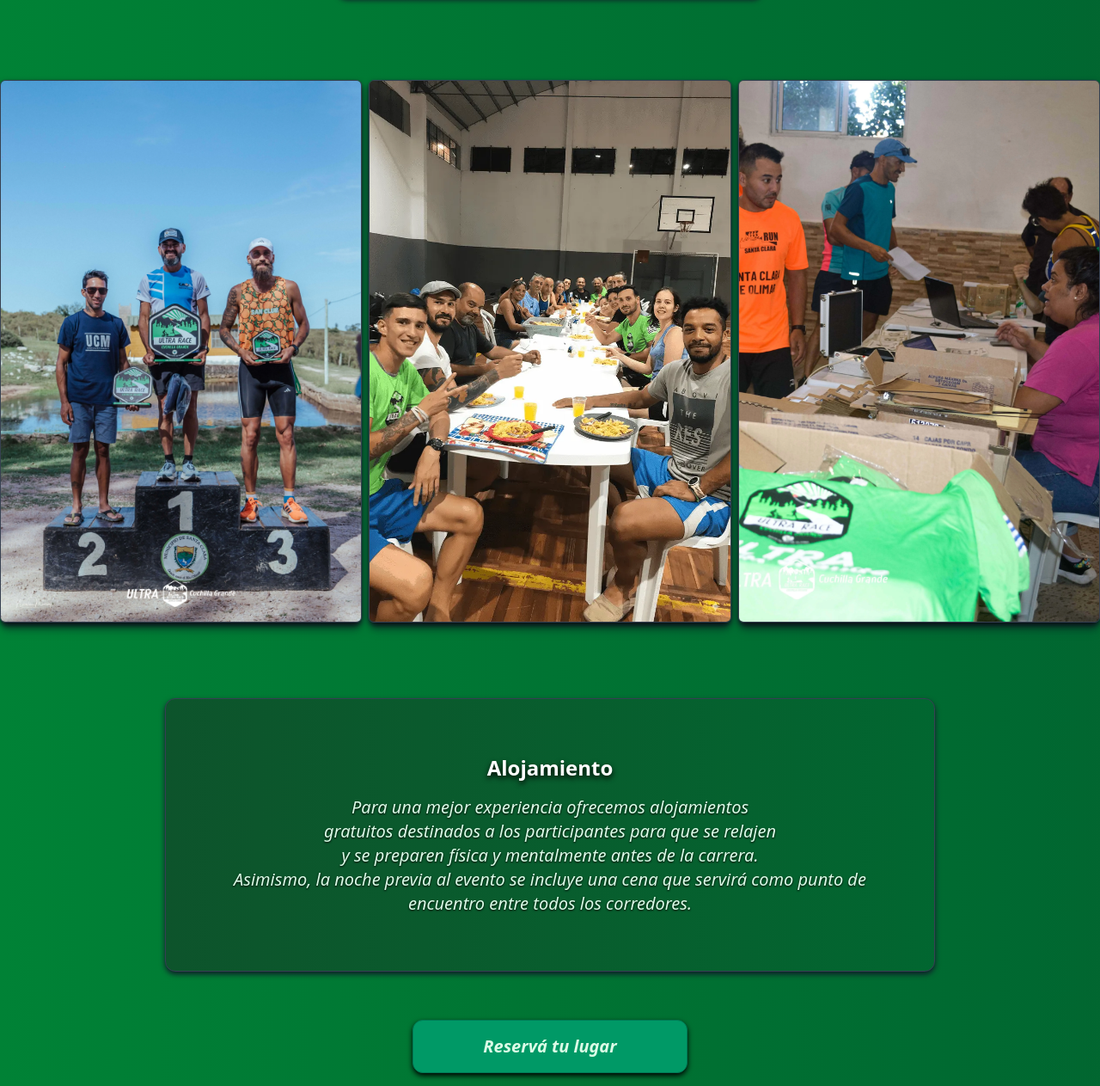
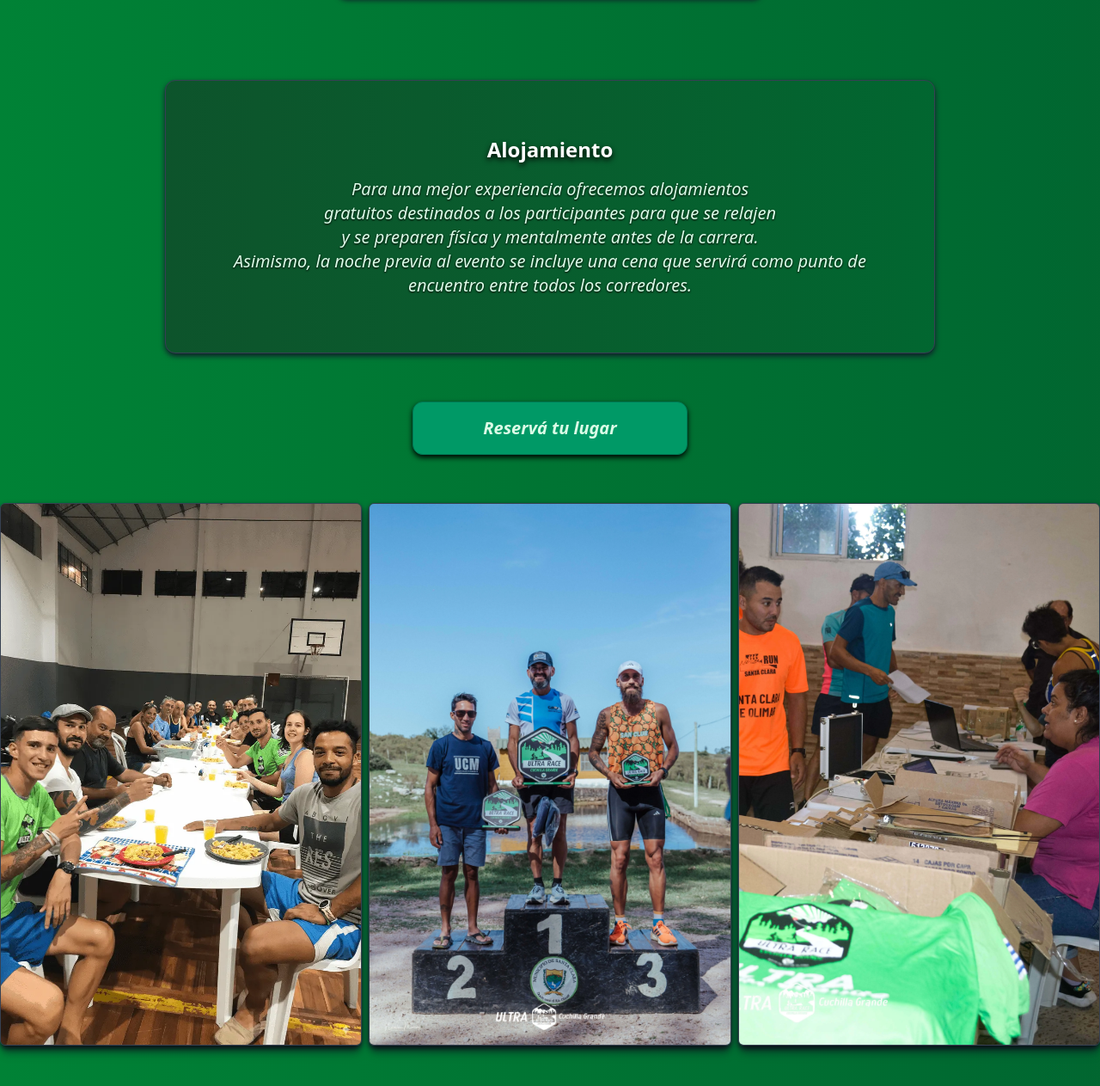
Before and after one commit to BrunoRealan/Ultra-Cuchilla-Grande, a website: page index.html in a window 1280 px wide. Shown: the part 3137-4400 px from the top of the page at 86% size. Drawn offline with nearby package versions, Linux system fonts and the light colour scheme.

Commit message:
Fix (index Sections ubications)

```diff
--- a/index.html
+++ b/index.html
@@ -257,21 +257,6 @@
         </ul>
       </div>
     </section>
-    <section class="container-fluid">
-      <div class="splide third-carousel drop-shadow-md drop-shadow-gray-900" role="group"
-        aria-label="Carrusel de imagenes de la premiación, entrega de kits y alojamiento">
-        <div class="splide__track">
-          <ul class="splide__list">
-            <li class="splide__slide"><img src="src/resources/services-pics/foto_premiacion.webp" loading="lazy"
-                alt="Imagen de premiación"></li>
-            <li class="splide__slide"><img src="src/resources/services-pics/foto_cena.webp" loading="lazy"
-                alt="Imagen de cena"></li>
-            <li class="splide__slide"><img src="src/resources/services-pics/foto_entrega_kit.webp" loading="lazy"
-                alt="Imagen de entrega de kit"></li>
-          </ul>
-        </div>
-      </div>
-    </section>
     <section id="alojamiento" class="scroll-mt-24">
       <div
         class="flex flex-col p-8 mx-3 my-6 text-lg text-center text-green-100 border border-gray-700 drop-shadow-gray-900 drop-shadow-md md:m-16 md:mb-10 md:p-10 lg:mt-18 lg:mb-12 lg:mx-48 lg:p-16 lg:text-xl text-balance bg-gradient-to-l from-green-800 to-green-900 rounded-xl">
@@ -289,6 +274,21 @@
           class="w-full max-w-xs px-6 py-4 text-lg italic font-bold text-center text-green-100 transition border bg-emerald-600 border-emerald-700 drop-shadow-md drop-shadow-black md:text-xl lg:px-4 rounded-xl hover:bg-green-500 hover:scale-110 hover:drop-shadow-lg hover:drop-shadow-green-400/60 hover:text-white">
           Reservá tu lugar
         </a>
+      </div>
+    </section>
+    <section class="container-fluid">
+      <div class="splide third-carousel drop-shadow-md drop-shadow-gray-900" role="group"
+        aria-label="Carrusel de imagenes de la premiación, entrega de kits y alojamiento">
+        <div class="splide__track">
+          <ul class="splide__list">
+            <li class="splide__slide"><img src="src/resources/services-pics/foto_cena.webp" loading="eager"
+                alt="Imagen de cena"></li>
+            <li class="splide__slide"><img src="src/resources/services-pics/foto_premiacion.webp" loading="eager"
+                alt="Imagen de premiación"></li>
+            <li class="splide__slide"><img src="src/resources/services-pics/foto_entrega_kit.webp" loading="eager"
+                alt="Imagen de entrega de kit"></li>
+          </ul>
+        </div>
       </div>
     </section>
     <section class="flex items-center justify-center">
```
